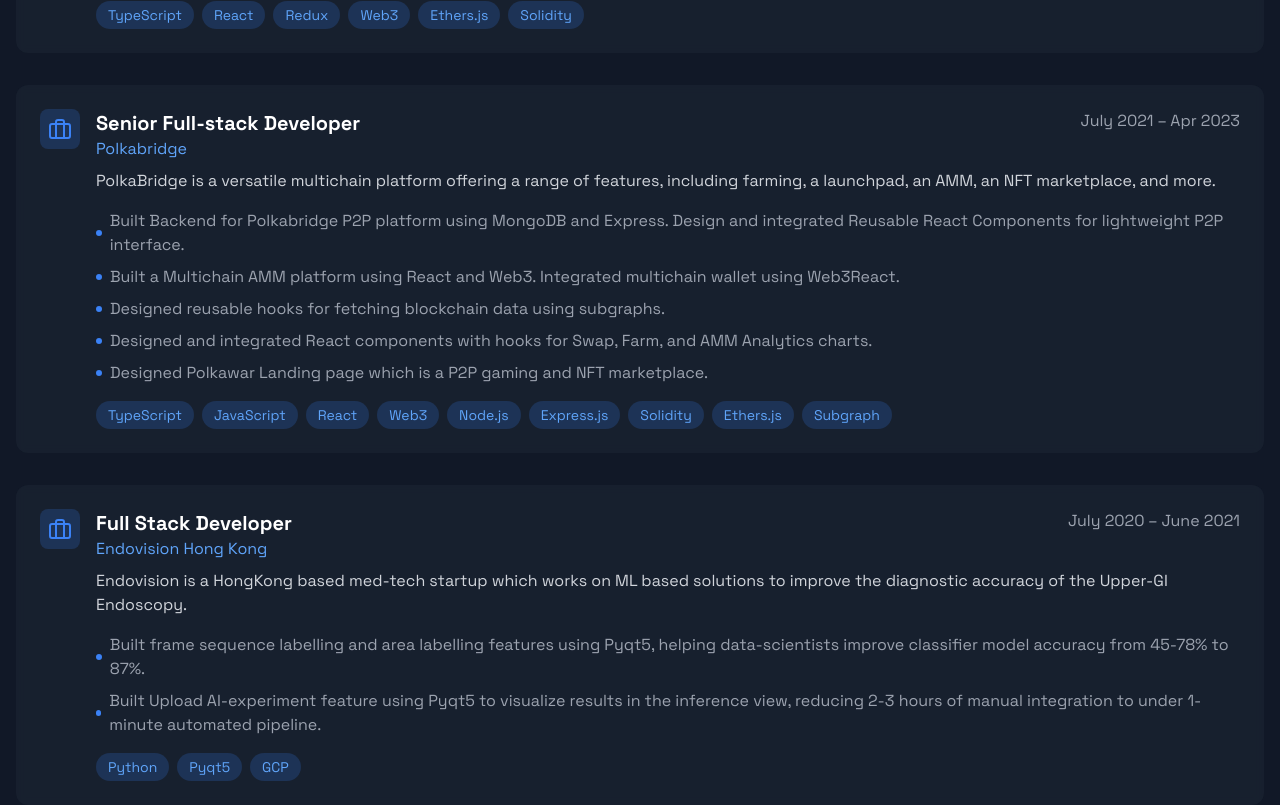
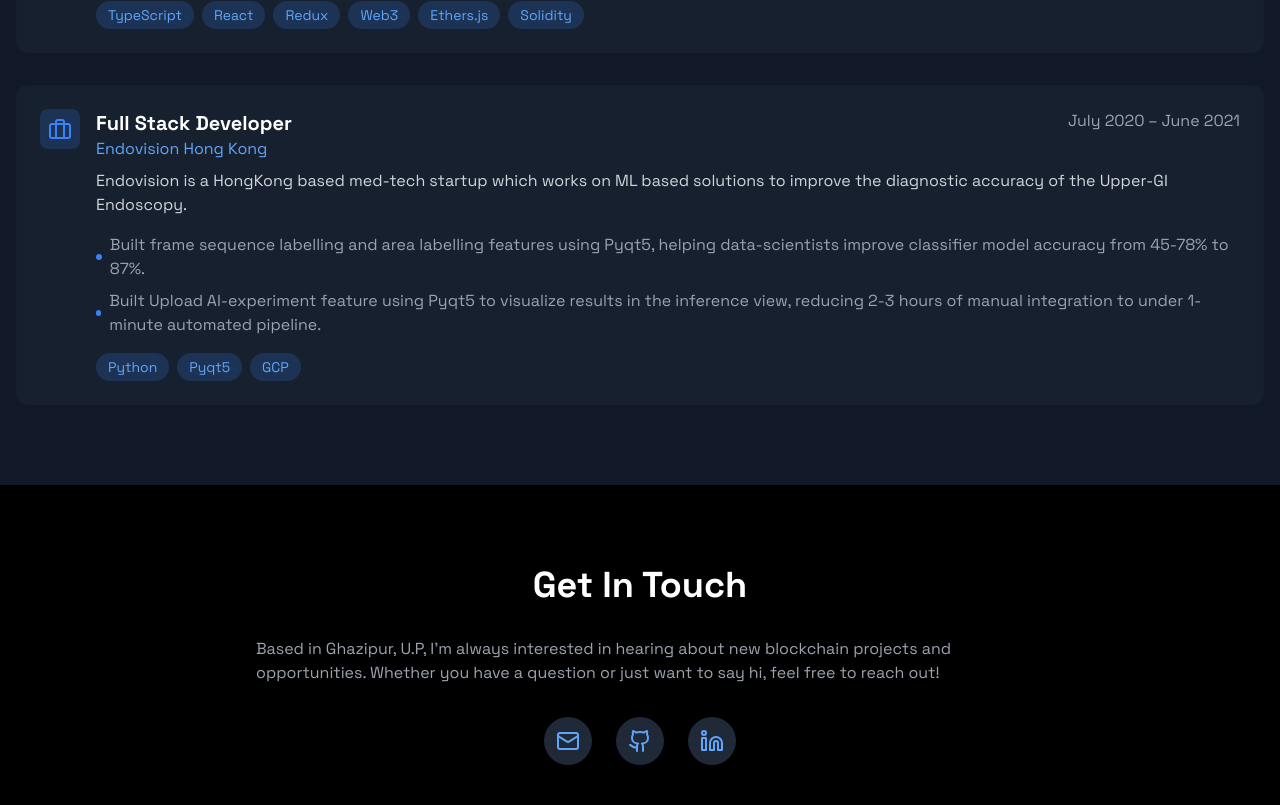
Before and after one commit to AamirAlam/portfolio-client, a React (Vite) app: page / in a window 1280 px wide. Shown: the part 3415-4220 px from the top of the page. Built offline with nearby package versions, Linux system fonts and the light colour scheme.

Commit message:
remove polkabridge

```diff
--- a/src/components/experience/experienceData.ts
+++ b/src/components/experience/experienceData.ts
@@ -1,54 +1,72 @@
-import { type Experience } from './types';
+import { type Experience } from "./types";
 
 export const experienceData: Experience[] = [
   {
-    title: 'Software Engineer',
-    company: 'API3',
-    period: 'May 2023 – present',
-    description: 'API3 builds solutions that bridge the gap between off-chain data and on-chain applications with maximal security and minimal latency.',
+    title: "Software Engineer",
+    company: "API3",
+    period: "May 2023 – present",
+    description:
+      "API3 builds solutions that bridge the gap between off-chain data and on-chain applications with maximal security and minimal latency.",
     achievements: [
-      'Developed an Ecosystem website using Nuxt3 and Nitro to list all dApps utilizing API3 services dynamically.',
-      'Created a real-time liquidation data extraction service leveraging Subgraphs and ethers.js to calculate liquidation metrics and searcher profits across lending dApps.',
-      'Engineered deployment scripts for Aave V2 and Compound V3 markets, enabling streamlined deployment using API3 data feeds with minimal commands.',
-      'Designed and implemented a script to accurately calculate searcher (Builders) profits for liquidations across various lending markets.'
+      "Developed an Ecosystem website using Nuxt3 and Nitro to list all dApps utilizing API3 services dynamically.",
+      "Created a real-time liquidation data extraction service leveraging Subgraphs and ethers.js to calculate liquidation metrics and searcher profits across lending dApps.",
+      "Engineered deployment scripts for Aave V2 and Compound V3 markets, enabling streamlined deployment using API3 data feeds with minimal commands.",
+      "Designed and implemented a script to accurately calculate searcher (Builders) profits for liquidations across various lending markets.",
     ],
-    techStack: ['TypeScript', 'Nuxt3', 'React', 'Ethers.js', 'Node.js', 'Hardhat', 'Subgraphs']
+    techStack: [
+      "TypeScript",
+      "Nuxt3",
+      "React",
+      "Ethers.js",
+      "Node.js",
+      "Hardhat",
+      "Subgraphs",
+    ],
   },
   {
-    title: 'FullStack Engineer',
-    company: 'QuickSwap',
-    period: 'Jan 2022',
-    description: 'QuickSwap is a Decentralized exchange platform on the Polygon Chain.',
+    title: "FullStack Engineer",
+    company: "QuickSwap",
+    period: "Jan 2022",
+    description:
+      "QuickSwap is a Decentralized exchange platform on the Polygon Chain.",
     achievements: [
-      'Optimized Quickswap App initial loading using React Lazy load, improving app\'s initial load time by 80%.',
-      'Optimized App speed by 30-40% and improved User experience by reducing component re-rendering in React.',
-      'Designed and integrated QuickSwap-v3 components in React.'
+      "Optimized Quickswap App initial loading using React Lazy load, improving app's initial load time by 80%.",
+      "Optimized App speed by 30-40% and improved User experience by reducing component re-rendering in React.",
+      "Designed and integrated QuickSwap-v3 components in React.",
     ],
-    techStack: ['TypeScript', 'React', 'Redux', 'Web3', 'Ethers.js', 'Solidity']
+    techStack: [
+      "TypeScript",
+      "React",
+      "Redux",
+      "Web3",
+      "Ethers.js",
+      "Solidity",
+    ],
   },
+  // {
+  //   title: 'Senior Full-stack Developer',
+  //   company: 'Polkabridge',
+  //   period: 'July 2021 – Apr 2023',
+  //   description: 'PolkaBridge is a versatile multichain platform offering a range of features, including farming, a launchpad, an AMM, an NFT marketplace, and more.',
+  //   achievements: [
+  //     'Built Backend for Polkabridge P2P platform using MongoDB and Express. Design and integrated Reusable React Components for lightweight P2P interface.',
+  //     'Built a Multichain AMM platform using React and Web3. Integrated multichain wallet using Web3React.',
+  //     'Designed reusable hooks for fetching blockchain data using subgraphs.',
+  //     'Designed and integrated React components with hooks for Swap, Farm, and AMM Analytics charts.',
+  //     'Designed Polkawar Landing page which is a P2P gaming and NFT marketplace.'
+  //   ],
+  //   techStack: ['TypeScript', 'JavaScript', 'React', 'Web3', 'Node.js', 'Express.js', 'Solidity', 'Ethers.js', 'Subgraph']
+  // },
   {
-    title: 'Senior Full-stack Developer',
-    company: 'Polkabridge',
-    period: 'July 2021 – Apr 2023',
-    description: 'PolkaBridge is a versatile multichain platform offering a range of features, including farming, a launchpad, an AMM, an NFT marketplace, and more.',
+    title: "Full Stack Developer",
+    company: "Endovision Hong Kong",
+    period: "July 2020 – June 2021",
+    description:
+      "Endovision is a HongKong based med-tech startup which works on ML based solutions to improve the diagnostic accuracy of the Upper-GI Endoscopy.",
     achievements: [
-      'Built Backend for Polkabridge P2P platform using MongoDB and Express. Design and integrated Reusable React Components for lightweight P2P interface.',
-      'Built a Multichain AMM platform using React and Web3. Integrated multichain wallet using Web3React.',
-      'Designed reusable hooks for fetching blockchain data using subgraphs.',
-      'Designed and integrated React components with hooks for Swap, Farm, and AMM Analytics charts.',
-      'Designed Polkawar Landing page which is a P2P gaming and NFT marketplace.'
+      "Built frame sequence labelling and area labelling features using Pyqt5, helping data-scientists improve classifier model accuracy from 45-78% to 87%.",
+      "Built Upload AI-experiment feature using Pyqt5 to visualize results in the inference view, reducing 2-3 hours of manual integration to under 1-minute automated pipeline.",
     ],
-    techStack: ['TypeScript', 'JavaScript', 'React', 'Web3', 'Node.js', 'Express.js', 'Solidity', 'Ethers.js', 'Subgraph']
+    techStack: ["Python", "Pyqt5", "GCP"],
   },
-  {
-    title: 'Full Stack Developer',
-    company: 'Endovision Hong Kong',
-    period: 'July 2020 – June 2021',
-    description: 'Endovision is a HongKong based med-tech startup which works on ML based solutions to improve the diagnostic accuracy of the Upper-GI Endoscopy.',
-    achievements: [
-      'Built frame sequence labelling and area labelling features using Pyqt5, helping data-scientists improve classifier model accuracy from 45-78% to 87%.',
-      'Built Upload AI-experiment feature using Pyqt5 to visualize results in the inference view, reducing 2-3 hours of manual integration to under 1-minute automated pipeline.'
-    ],
-    techStack: ['Python', 'Pyqt5', 'GCP']
-  }
 ];
```
